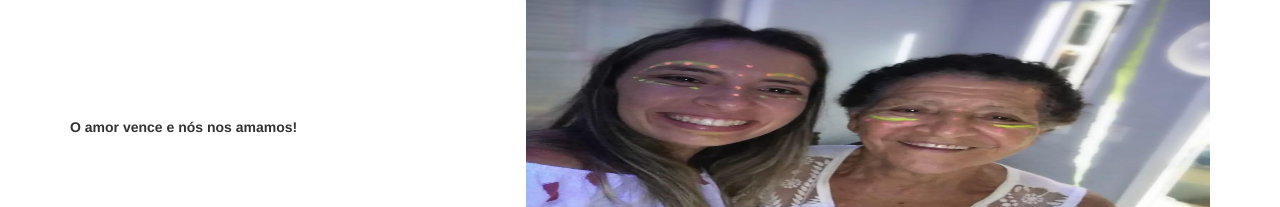
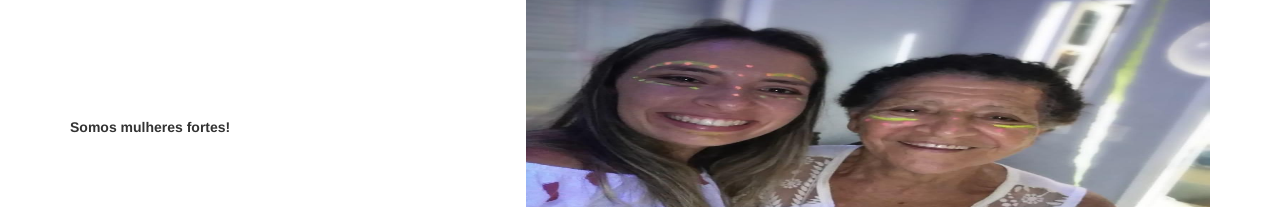
Before and after one commit to karlanatany/prontuario, a plain HTML site: page index.html in a window 1280 px wide. Shown: the part 1581-1788 px from the top of the page. Drawn offline with nearby package versions, Linux system fonts and the light colour scheme.

```diff
--- a/index.html
+++ b/index.html
@@ -168,7 +168,7 @@
       <section class="sobre-nos">
         <h2 class="text-center">Sobre nós</h2>
         <p id="texto">
-          O amor vence e nós nos amamos!
+          Somos mulheres fortes!
         </p><img src="nos.jpeg" class="img-nos">
       </section>
 
```
